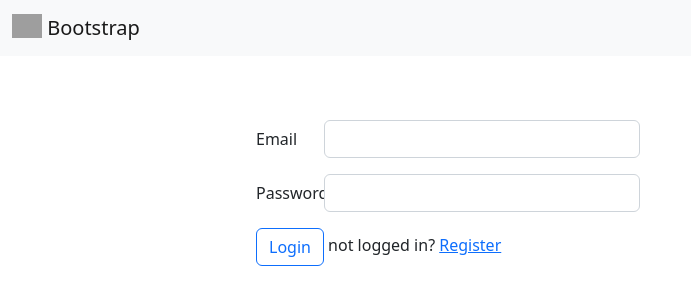
After one commit to deena28/Guvi, a PHP site: page / in a window 1280 px wide. The commit adds this page. Shown: the top 305 px of the page, without its empty margins (0-691 px from the left). Run offline with PHP 8.4, Linux system fonts and the light colour scheme; grey boxes are pictures that could not be loaded.

Commit message:
login page

```diff
--- /dev/null
+++ b/index.php
@@ -0,0 +1,3 @@
+<?php
+    include('./php/login.php')
+?>
--- a/js/login.js
+++ b/js/login.js
@@ -1,15 +1,23 @@
-async function signin(){
-    let email = document.getElementById("inputEmail")
-    let password = document.getElementById("inputPassword")
+function signin(){
+    let email = document.getElementById("inputEmail").value
+    let password = document.getElementById("inputPassword").value
+    console.log(email)
     let logincred = {
         email:email,
         password:password
     }
     let login = JSON.stringify(logincred)
-    let xhttp = XMLHttpRequest()
-    xhttp.open("GET", "localhost:8080/login.php",true)
-    xhttp.send(login)
-    let data = xhttp.responseText;
-    if(data==0)
-        window.open("profile.html")
+    let xhttp = new XMLHttpRequest()
+    xhttp.open("POST","php/login.php",true)
+    xhttp.setRequestHeader("Content-type", "application/x-www-form-urlencoded")
+    xhttp.onreadystatechange = function(){
+        if( xhttp.readyState == 4 && xhttp.status == 200){
+            console.log(xhttp.response)
+        }
+    }
+    xhttp.send("cred="+login)
+    // let data = xhttp.responseText;
+    // console.log(data)
+    // if(data==0)
+    //     window.open("profile.html")
 }
--- a/login.html
+++ b/login.html
@@ -36,7 +36,7 @@
         </div>
     </div>
     <button type="button" class="btn btn-outline-primary" onclick="signin()">Login</button>
-    <span>not logged in? <a href="">Register</a></span>
+    <span>not logged in? <a href="./php/register.php">Register</a></span>
     </div>
     <script src="https://cdn.jsdelivr.net/npm/bootstrap@5.2.2/dist/js/bootstrap.bundle.min.js"
         integrity="sha384-OERcA2EqjJCMA+/3y+gxIOqMEjwtxJY7qPCqsdltbNJuaOe923+mo//f6V8Qbsw3"
--- a/php/login.php
+++ b/php/login.php
@@ -1,11 +1,15 @@
 <?php
-    $email = $_GET['email']
-    $password = $_GET['password']
-    $conn = new mysqli("localhost","root","pass","guvi");
-    $result = $conn->query("SELECT * FROM login")
-    if ($result.password == $password) {
-        $data = 0;
+    if(!isset($_POST['cred'])){
+        include (__DIR__."\..\login.html");
+    }else{
+        $input = $_POST['cred'];
+        $cred = json_decode($input);
+        $conn = new mysqli("localhost","root","","guvi");
+        $stmt = $conn->prepare("SELECT * FROM Login WHERE email = ?");
+        $stmt->bind_param("s", $email);
+        $email = $cred->email;
+        $stmt->execute();
+        $result = $stmt->get_result();
+        echo json_encode($result->fetch_assoc());
     }
-    $conn->close();
-    echo json_encode($data)
 ?>
```
Also changed, not shown: js/register.js (added), php/register.php (added).
